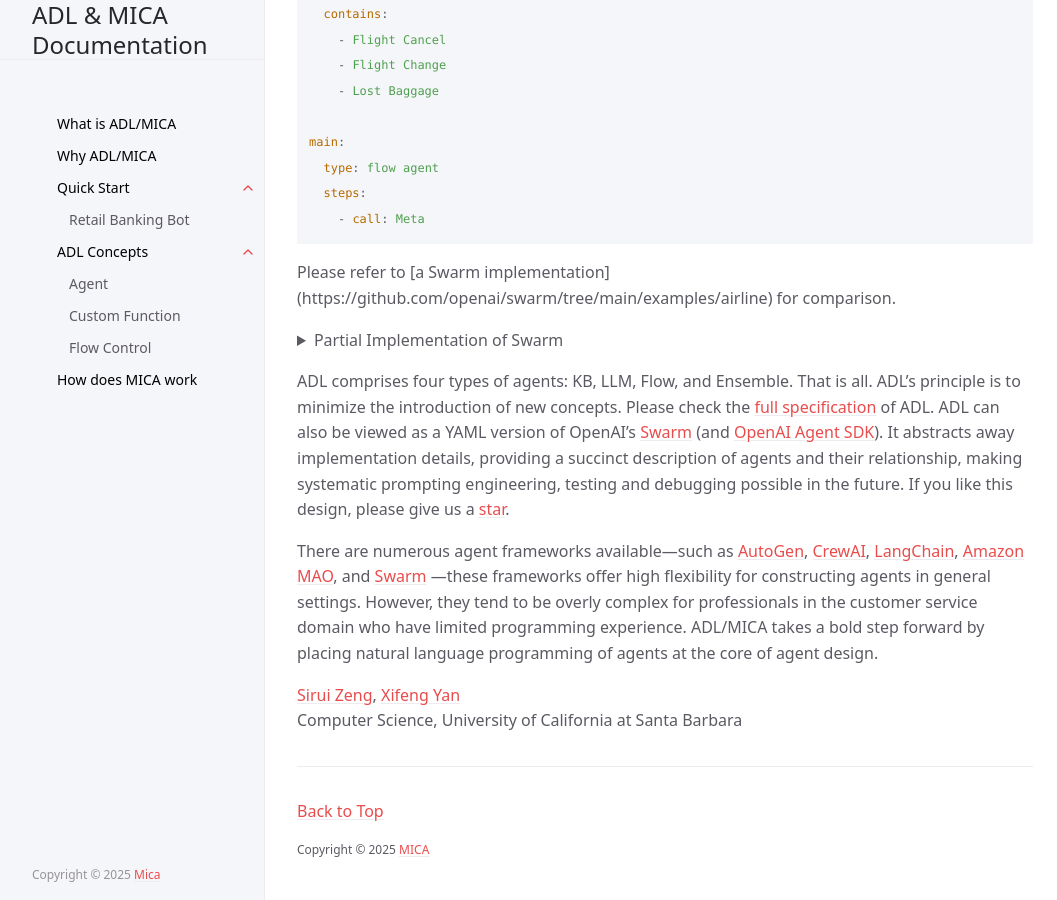
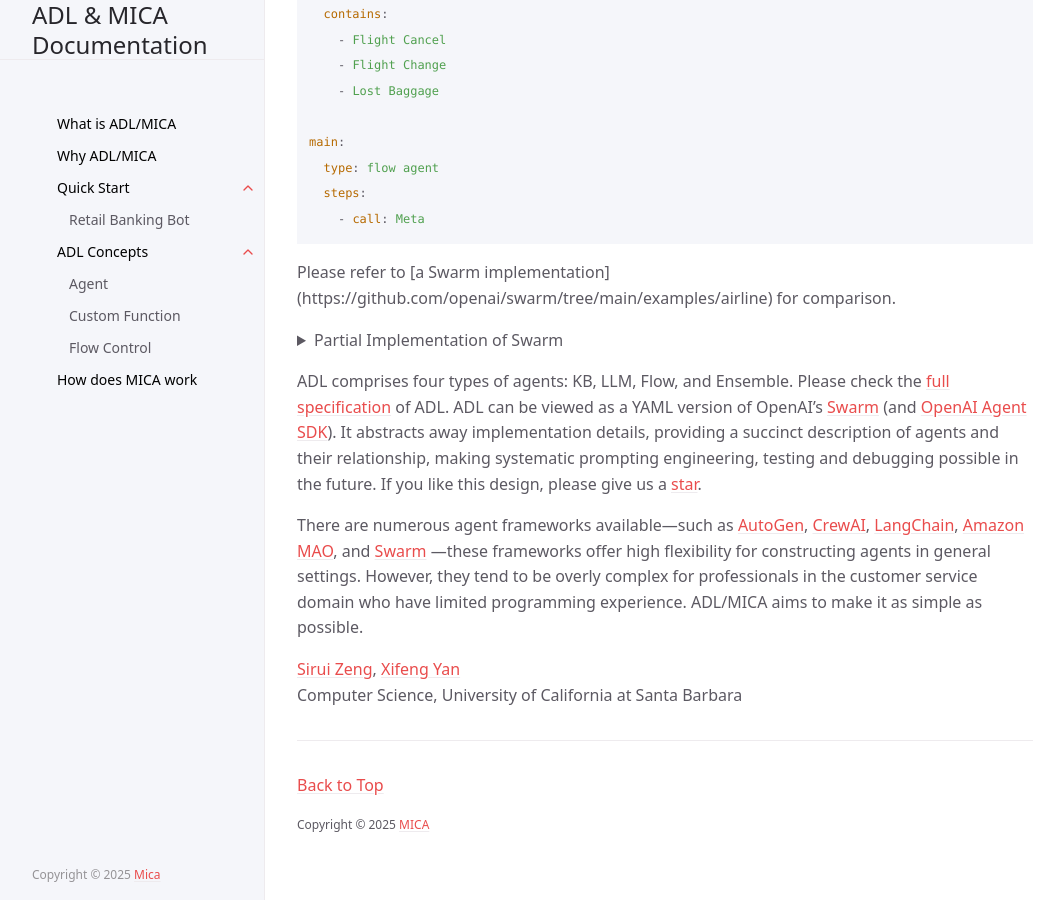
Before and after one commit to Mica-labs/Mica-labs.github.io, a Jekyll site: the page built from index.md, in a window 1280 px wide and 900 px high, scrolled down 969 px. Shown: the whole window, without its empty margins (107-1164 px from the left). Built offline with Jekyll 4.4.1, drawn with Linux system fonts in a browser that asks for light colours; cached includes are drawn as plain includes.

Commit message:
Update index.md

```diff
--- a/index.md
+++ b/index.md
@@ -133,9 +133,9 @@ lost_baggage = Agent(
 </details>
 
 
-ADL comprises four types of agents: KB, LLM, Flow, and Ensemble. That is all.  ADL's principle is to minimize the introduction of new concepts.  Please check the [full specification](https://arxiv.org/pdf/2504.14787) of ADL.  ADL can also be viewed as a YAML version of OpenAI's [Swarm](https://github.com/openai/swarm) (and [OpenAI Agent SDK](https://platform.openai.com/docs/guides/agents-sdk)).  It  abstracts away implementation details, providing a succinct description of agents and their relationship, making systematic prompting engineering, testing and debugging possible in the future. If you like this design, please give us a [star](https://github.com/Mica-labs/MICA#staying-ahead).
+ADL comprises four types of agents: KB, LLM, Flow, and Ensemble. Please check the [full specification](https://arxiv.org/pdf/2504.14787) of ADL.  ADL can be viewed as a YAML version of OpenAI's [Swarm](https://github.com/openai/swarm) (and [OpenAI Agent SDK](https://platform.openai.com/docs/guides/agents-sdk)).  It  abstracts away implementation details, providing a succinct description of agents and their relationship, making systematic prompting engineering, testing and debugging possible in the future. If you like this design, please give us a [star](https://github.com/Mica-labs/MICA#staying-ahead).
 
-There are numerous agent frameworks available—such as [AutoGen](https://github.com/microsoft/autogen), [CrewAI](https://github.com/crewAIInc/crewAI), [LangChain](https://github.com/langchain-ai/langchain), [Amazon MAO](https://github.com/awslabs/multi-agent-orchestrator), and [Swarm](https://github.com/openai/swarm) —these frameworks offer high flexibility for constructing agents in general settings. However, they tend to be overly complex for professionals in the customer service domain who have limited programming experience. ADL/MICA takes a bold step forward by placing natural language programming of agents at the core of agent design.
+There are numerous agent frameworks available—such as [AutoGen](https://github.com/microsoft/autogen), [CrewAI](https://github.com/crewAIInc/crewAI), [LangChain](https://github.com/langchain-ai/langchain), [Amazon MAO](https://github.com/awslabs/multi-agent-orchestrator), and [Swarm](https://github.com/openai/swarm) —these frameworks offer high flexibility for constructing agents in general settings. However, they tend to be overly complex for professionals in the customer service domain who have limited programming experience. ADL/MICA aims to make it as simple as possible.
 
 [Sirui Zeng](https://siruizeng011.github.io/), [Xifeng Yan](https://sites.cs.ucsb.edu/~xyan/)
 Computer Science, University of California at Santa Barbara
```
